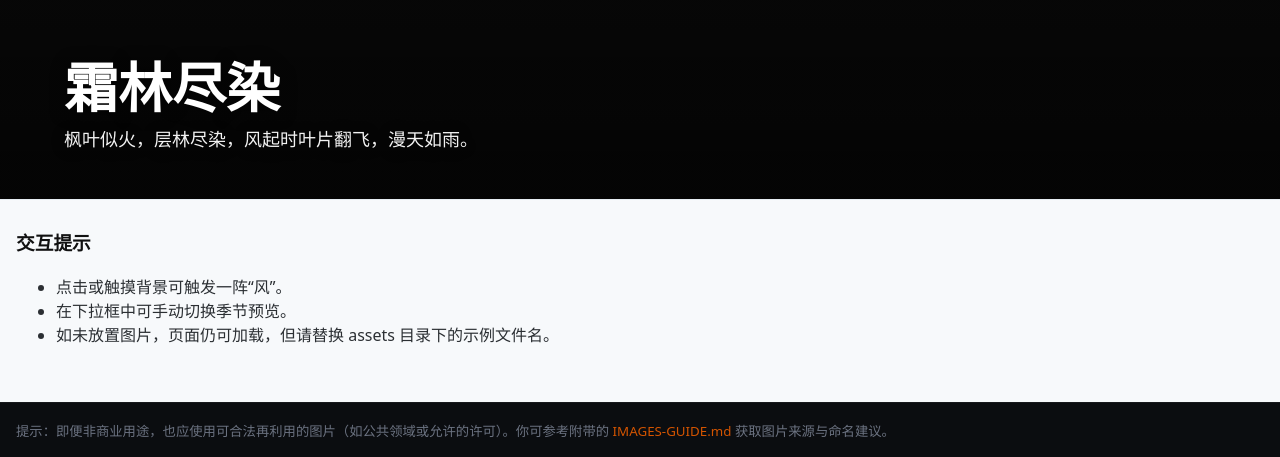
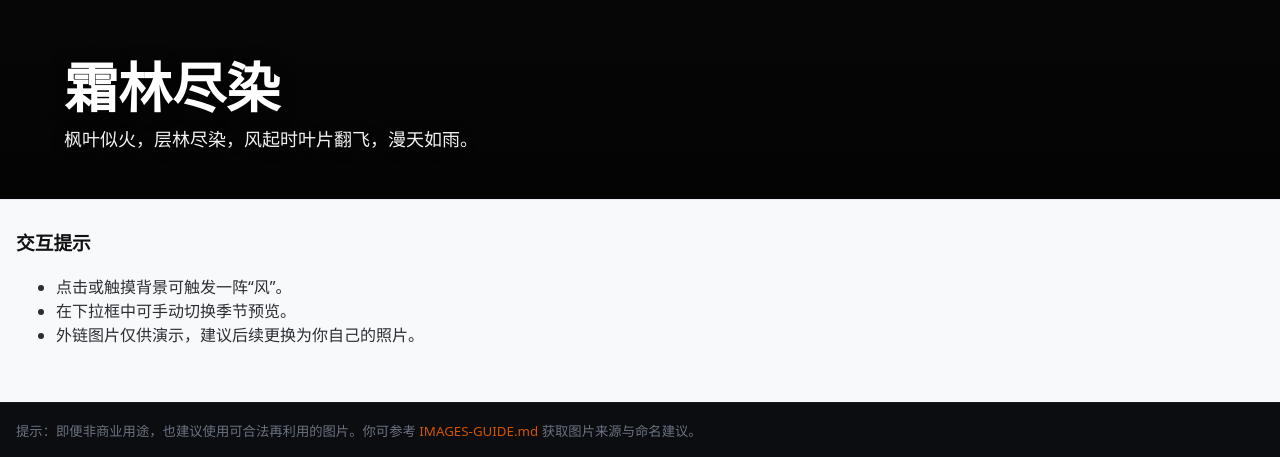
Before and after one commit to 52lsrj-crypto/52lsrj-crypto.github.io, a plain HTML site: page index.html in a window 1280 px wide. Shown: the part 648-1105 px from the top of the page. Drawn offline with Linux system fonts and the light colour scheme.

Commit message:
Update index.html with new content

```diff
--- a/index.html
+++ b/index.html
@@ -11,7 +11,8 @@
       name="description"
       content="真实枫树四季页面。根据季节更替切换树与叶子的真实照片，并呈现随风飘落的枫叶效果。"
     />
-    <link rel="preload" as="image" href="assets/maple/tree-autumn.jpg" />
+    <!-- 预加载秋季外链背景，提升首屏体验 -->
+    <link rel="preload" as="image" href="https://images.unsplash.com/photo-1441974231531-c6227db76b6e?auto=format&fit=crop&w=1920&q=80" />
     <link rel="stylesheet" href="styles.css" />
   </head>
   <body>
@@ -53,14 +54,14 @@
         <ul>
           <li>点击或触摸背景可触发一阵“风”。</li>
           <li>在下拉框中可手动切换季节预览。</li>
-          <li>如未放置图片，页面仍可加载，但请替换 assets 目录下的示例文件名。</li>
+          <li>外链图片仅供演示，建议后续更换为你自己的照片。</li>
         </ul>
       </section>
     </main>
 
     <footer class="site-footer">
       <small>
-        提示：即便非商业用途，也应使用可合法再利用的图片（如公共领域或允许的许可）。你可参考附带的
+        提示：即便非商业用途，也建议使用可合法再利用的图片。你可参考
         <a href="./IMAGES-GUIDE.md">IMAGES-GUIDE.md</a> 获取图片来源与命名建议。
       </small>
     </footer>
@@ -70,5 +71,10 @@
     </noscript>
 
     <script type="module" src="main.js"></script>
+    <script>
+      if ("serviceWorker" in navigator) {
+        navigator.serviceWorker.register("/service-worker.js").catch(() => {});
+      }
+    </script>
   </body>
 </html>
```
